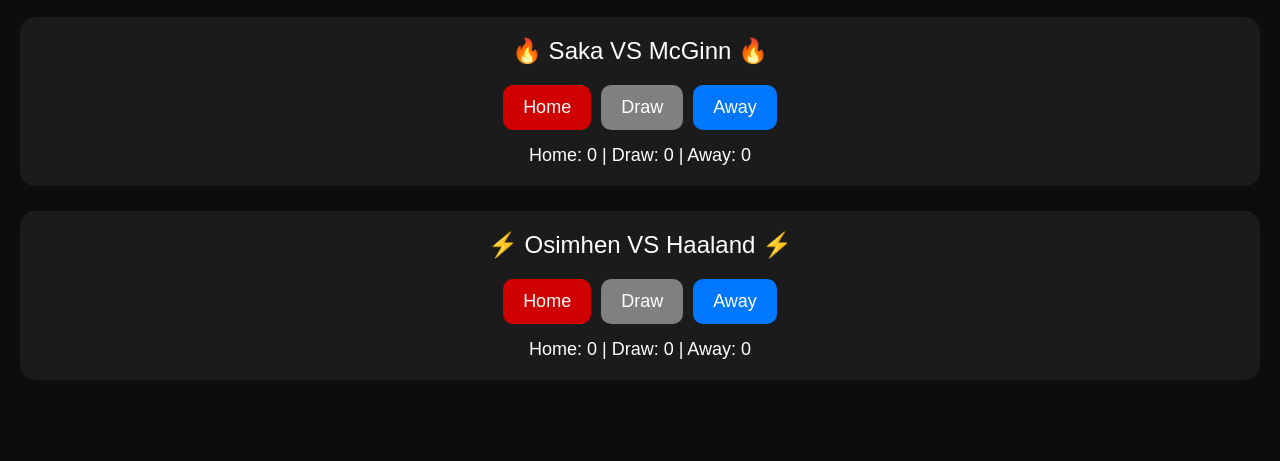
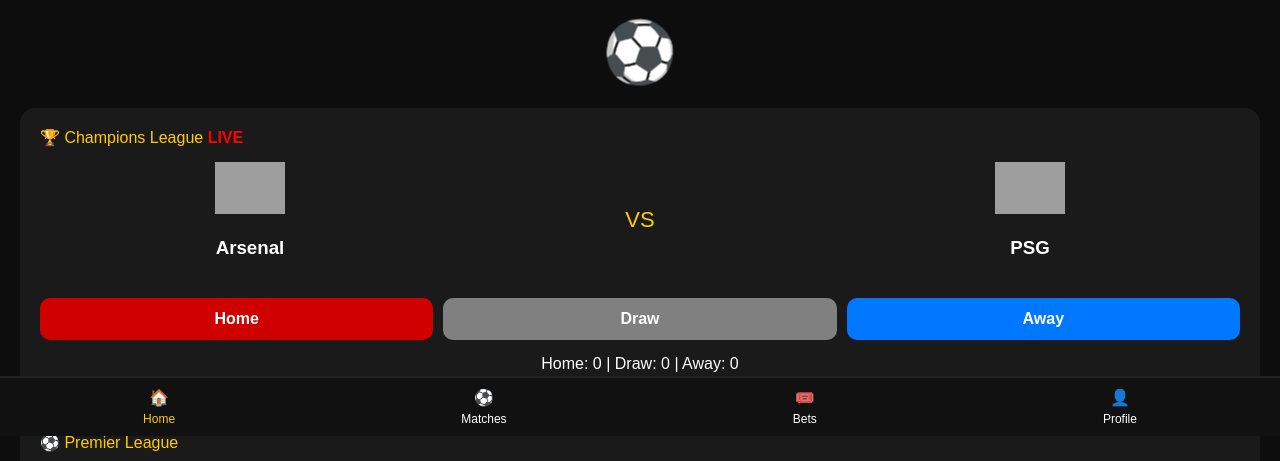
Before and after one commit to oyin8040/backend-app, a website: page public/index.html in a window 1280 px wide. Shown: the part 364-825 px from the top of the page. Before the commit the page ends 800 px from the top, so only its background shows below. Drawn offline with Linux system fonts and the light colour scheme; grey boxes are pictures that could not be loaded.

Commit message:
Update index.html

```diff
--- a/public/index.html
+++ b/public/index.html
@@ -4,7 +4,7 @@
 <meta charset="UTF-8">
 <meta name="viewport" content="width=device-width, initial-scale=1.0">
 
-<title>Football Voting Dashboard</title>
+<title>Football Voting Arena</title>
 
 <style>
 
@@ -13,7 +13,10 @@
     font-family:Arial;
     background:#0d0d0d;
     color:white;
+    padding-bottom:90px;
 }
+
+/* HEADER */
 
 .header{
     background:#111;
@@ -30,77 +33,109 @@
     font-weight:bold;
 }
 
-.profile{
+.wallet{
+    background:#ffcc00;
+    color:black;
+    padding:8px 15px;
+    border-radius:10px;
+    font-weight:bold;
+}
+
+/* PROFILE */
+
+.profile-section{
+    padding:20px;
     display:flex;
     align-items:center;
-    gap:10px;
+    gap:15px;
 }
 
 .avatar{
-    width:45px;
-    height:45px;
+    width:70px;
+    height:70px;
     border-radius:50%;
     background:#ffcc00;
     color:black;
     display:flex;
     justify-content:center;
     align-items:center;
+    font-size:30px;
     font-weight:bold;
 }
 
+/* DASHBOARD */
+
 .dashboard{
+    display:grid;
+    grid-template-columns:repeat(auto-fit,minmax(150px,1fr));
+    gap:15px;
     padding:20px;
 }
 
-.card-container{
-    display:grid;
-    grid-template-columns:repeat(auto-fit,minmax(250px,1fr));
-    gap:20px;
-    margin-top:20px;
+.card{
+    background:#1b1b1b;
+    padding:20px;
+    border-radius:15px;
+    text-align:center;
 }
 
-.card{
-    background:#1a1a1a;
-    padding:20px;
-    border-radius:15px;
-    box-shadow:0 0 10px black;
-}
-
-.card h2{
-    margin-top:0;
+.card h3{
+    margin:0;
     color:#ffcc00;
 }
 
-.stat{
-    font-size:35px;
+.card p{
+    font-size:28px;
     margin-top:10px;
 }
 
+/* MATCHES */
+
 .match{
-    background:#1b1b1b;
+    background:#1a1a1a;
+    margin:20px;
     padding:20px;
     border-radius:15px;
-    margin-top:25px;
 }
 
-.players{
+.league{
+    color:#ffcc00;
+    margin-bottom:15px;
+}
+
+.teams{
+    display:flex;
+    justify-content:space-between;
+    align-items:center;
     text-align:center;
-    font-size:24px;
-    margin-bottom:20px;
+}
+
+.team{
+    width:35%;
+}
+
+.team img{
+    width:70px;
+}
+
+.vs{
+    font-size:22px;
+    color:#ffcc00;
 }
 
 .buttons{
+    margin-top:20px;
     display:flex;
-    justify-content:center;
     gap:10px;
-    flex-wrap:wrap;
 }
 
 button{
-    padding:12px 20px;
+    flex:1;
+    padding:12px;
     border:none;
     border-radius:10px;
-    font-size:18px;
+    font-size:16px;
+    font-weight:bold;
     cursor:pointer;
 }
 
@@ -122,7 +157,61 @@
 .result{
     margin-top:15px;
     text-align:center;
-    font-size:18px;
+}
+
+/* LIVE */
+
+.live{
+    color:red;
+    font-weight:bold;
+    animation:blink 1s infinite;
+}
+
+@keyframes blink{
+    50%{
+        opacity:0;
+    }
+}
+
+/* FOOTBALL */
+
+.ball{
+    text-align:center;
+    font-size:60px;
+    animation:spin 4s linear infinite;
+}
+
+@keyframes spin{
+    100%{
+        transform:rotate(360deg);
+    }
+}
+
+/* NAVIGATION */
+
+.bottom-nav{
+    position:fixed;
+    bottom:0;
+    width:100%;
+    background:#111;
+    display:flex;
+    justify-content:space-around;
+    padding:10px 0;
+    border-top:2px solid #222;
+}
+
+.nav-item{
+    text-align:center;
+    color:white;
+}
+
+.nav-item p{
+    margin:5px 0 0;
+    font-size:12px;
+}
+
+.active{
+    color:#ffcc00;
 }
 
 </style>
@@ -130,108 +219,180 @@
 
 <body>
 
+<!-- HEADER -->
+
 <div class="header">
 
 <div class="logo">
-⚽ Football Arena
+⚽ ArenaBet
 </div>
 
-<div class="profile">
-<div>
-<h4>Abass</h4>
-<p>Top Voter 🔥</p>
+<div class="wallet">
+₦25,000
 </div>
+
+</div>
+
+<!-- PROFILE -->
+
+<div class="profile-section">
 
 <div class="avatar">
 A
 </div>
+
+<div>
+<h2>Abass</h2>
+<p>Top Predictor 🔥</p>
 </div>
 
 </div>
 
+<!-- DASHBOARD -->
+
 <div class="dashboard">
 
-<h1>Welcome Back 👋</h1>
-
-<div class="card-container">
-
 <div class="card">
-<h2>Total Votes</h2>
-<div class="stat" id="totalVotes">0</div>
+<h3>Total Votes</h3>
+<p id="totalVotes">0</p>
 </div>
 
 <div class="card">
-<h2>Matches Played</h2>
-<div class="stat">5</div>
+<h3>Wins</h3>
+<p>12</p>
 </div>
 
 <div class="card">
-<h2>Rank</h2>
-<div class="stat">#1</div>
+<h3>Rank</h3>
+<p>#1</p>
 </div>
 
 </div>
 
-<!-- Match -->
+<div class="ball">⚽</div>
+
+<!-- MATCH 1 -->
 
 <div class="match">
 
-<div class="players">
-🔥 Saka VS McGinn 🔥
+<div class="league">
+🏆 Champions League <span class="live">LIVE</span>
+</div>
+
+<div class="teams">
+
+<div class="team">
+<img src="https://upload.wikimedia.org/wikipedia/en/5/53/Arsenal_FC.svg">
+<h3>Arsenal</h3>
+</div>
+
+<div class="vs">
+VS
+</div>
+
+<div class="team">
+<img src="https://upload.wikimedia.org/wikipedia/en/a/a7/Paris_Saint-Germain_F.C..svg">
+<h3>PSG</h3>
+</div>
+
 </div>
 
 <div class="buttons">
 
-<button class="home" onclick="vote('m1')">
+<button class="home" onclick="vote('a1')">
 Home
 </button>
 
-<button class="draw" onclick="vote('m2')">
+<button class="draw" onclick="vote('a2')">
 Draw
 </button>
 
-<button class="away" onclick="vote('m3')">
+<button class="away" onclick="vote('a3')">
 Away
 </button>
 
 </div>
 
 <div class="result">
-Home: <span id="m1">0</span> |
-Draw: <span id="m2">0</span> |
-Away: <span id="m3">0</span>
+Home: <span id="a1">0</span> |
+Draw: <span id="a2">0</span> |
+Away: <span id="a3">0</span>
 </div>
 
 </div>
 
+<!-- MATCH 2 -->
+
 <div class="match">
 
-<div class="players">
-⚡ Osimhen VS Haaland ⚡
+<div class="league">
+⚽ Premier League
+</div>
+
+<div class="teams">
+
+<div class="team">
+<img src="https://upload.wikimedia.org/wikipedia/en/f/fd/Manchester_City_FC_badge.svg">
+<h3>Haaland</h3>
+</div>
+
+<div class="vs">
+VS
+</div>
+
+<div class="team">
+<img src="https://upload.wikimedia.org/wikipedia/commons/0/01/Nigeria_Football_Federation_logo.svg">
+<h3>Osimhen</h3>
+</div>
+
 </div>
 
 <div class="buttons">
 
-<button class="home" onclick="vote('m4')">
+<button class="home" onclick="vote('b1')">
 Home
 </button>
 
-<button class="draw" onclick="vote('m5')">
+<button class="draw" onclick="vote('b2')">
 Draw
 </button>
 
-<button class="away" onclick="vote('m6')">
+<button class="away" onclick="vote('b3')">
 Away
 </button>
 
 </div>
 
 <div class="result">
-Home: <span id="m4">0</span> |
-Draw: <span id="m5">0</span> |
-Away: <span id="m6">0</span>
+Home: <span id="b1">0</span> |
+Draw: <span id="b2">0</span> |
+Away: <span id="b3">0</span>
 </div>
 
+</div>
+
+<!-- BOTTOM NAV -->
+
+<div class="bottom-nav">
+
+<div class="nav-item active">
+🏠
+<p>Home</p>
+</div>
+
+<div class="nav-item">
+⚽
+<p>Matches</p>
+</div>
+
+<div class="nav-item">
+🎟️
+<p>Bets</p>
+</div>
+
+<div class="nav-item">
+👤
+<p>Profile</p>
 </div>
 
 </div>
```
